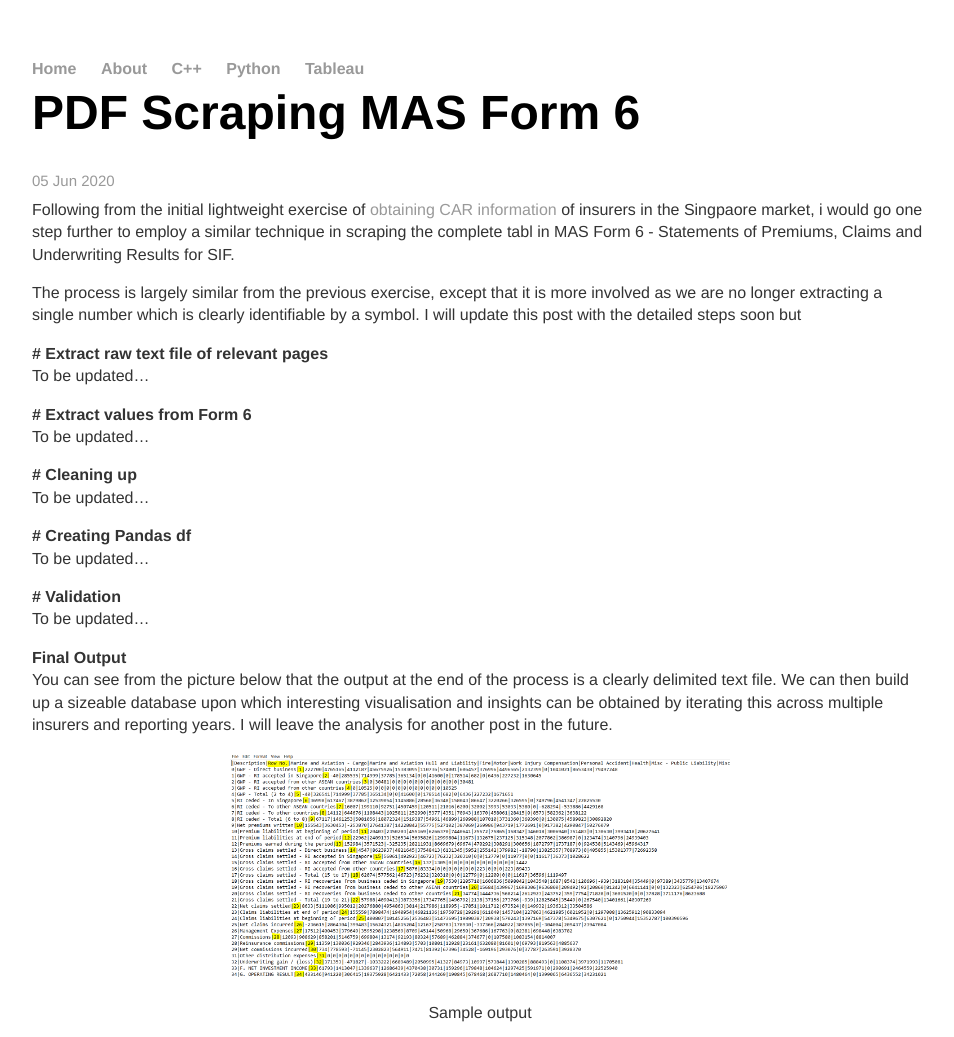
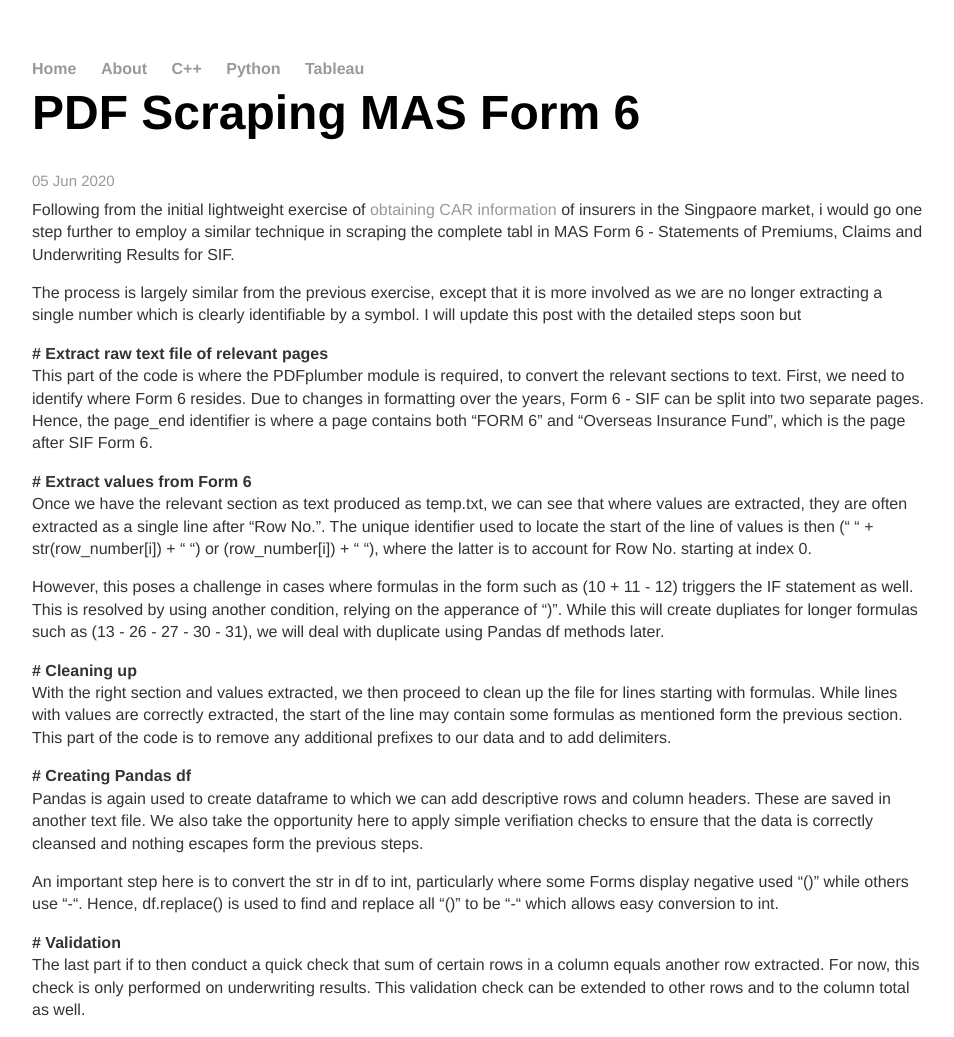
Before and after one commit to cchanzl/Lock-Screen, a Jekyll site: the page built from _posts/2020-06-05-PDF-Scraping-MAS-Form-6.md, in a window 1280 px wide, cut to the strip 0-1037 px from the top of the page. Shown: the whole strip, without its empty margins (160-1114 px from the left). Built offline with Jekyll 4.4.1, drawn with Linux system fonts in a browser that asks for light colours.

Commit message:
Update 2020-06-05-PDF-Scraping-MAS-Form-6.md

```diff
--- a/_posts/2020-06-05-PDF-Scraping-MAS-Form-6.md
+++ b/_posts/2020-06-05-PDF-Scraping-MAS-Form-6.md
@@ -11,23 +11,27 @@ The process is largely similar from the previous exercise, except that it is mor
 
 <b> # Extract raw text file of relevant pages </b>
 <br>
-To be updated...
+This part of the code is where the PDFplumber module is required, to convert the relevant sections to text. First, we need to identify where Form 6 resides. Due to changes in formatting over the years, Form 6 - SIF can be split into two separate pages. Hence, the page_end identifier is where a page contains both "FORM 6" and "Overseas Insurance Fund", which is the page after SIF Form 6.
 
 <b> # Extract values from Form 6 </b>
 <br>
-To be updated...
+Once we have the relevant section as text produced as temp.txt, we can see that where values are extracted, they are often extracted as a single line after "Row No.". The unique identifier used to locate the start of the line of values is then (" " + str(row_number[i]) + " ") or (row_number[i]) + " "), where the latter is to account for Row No. starting at index 0.
+
+However, this poses a challenge in cases where formulas in the form such as (10 + 11 - 12) triggers the IF statement as well. This is resolved by using another condition, relying on the apperance of ")". While this will create dupliates for longer formulas such as (13 - 26 - 27 - 30 - 31), we will deal with duplicate using Pandas df methods later.
 
 <b> # Cleaning up </b>
 <br>
-To be updated...
+With the right section and values extracted, we then proceed to clean up the file for lines starting with formulas. While lines with values are correctly extracted, the start of the line may contain some formulas as mentioned form the previous section. This part of the code is to remove any additional prefixes to our data and to add delimiters.
 
 <b> # Creating Pandas df </b>
 <br>
-To be updated...
+Pandas is again used to create dataframe to which we can add descriptive rows and column headers. These are saved in another text file. We also take the opportunity here to apply simple verifiation checks to ensure that the data is correctly cleansed and nothing escapes form the previous steps.
+
+An important step here is to convert the str in df to int, particularly where some Forms display negative used "()" while others use "-". Hence, df.replace() is used to find and replace all "()" to be "-" which allows easy conversion to int.
 
 <b> # Validation </b>
 <br>
-To be updated...
+The last part if to then conduct a quick check that sum of certain rows in a column equals another row extracted. For now, this check is only performed on underwriting results. This validation check can be extended to other rows and to the column total as well.
 
 <b> Final Output </b>
 <br>
```
